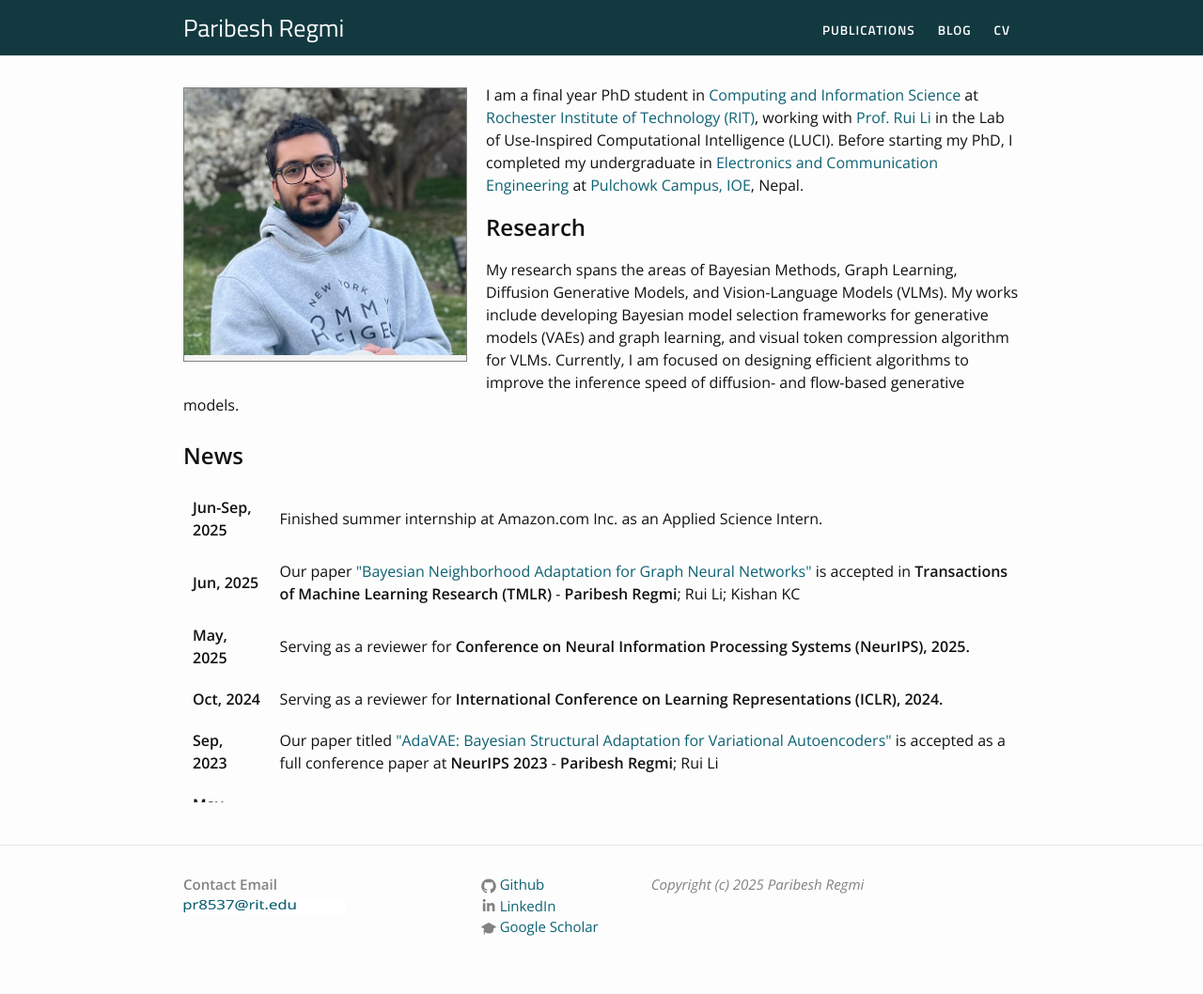
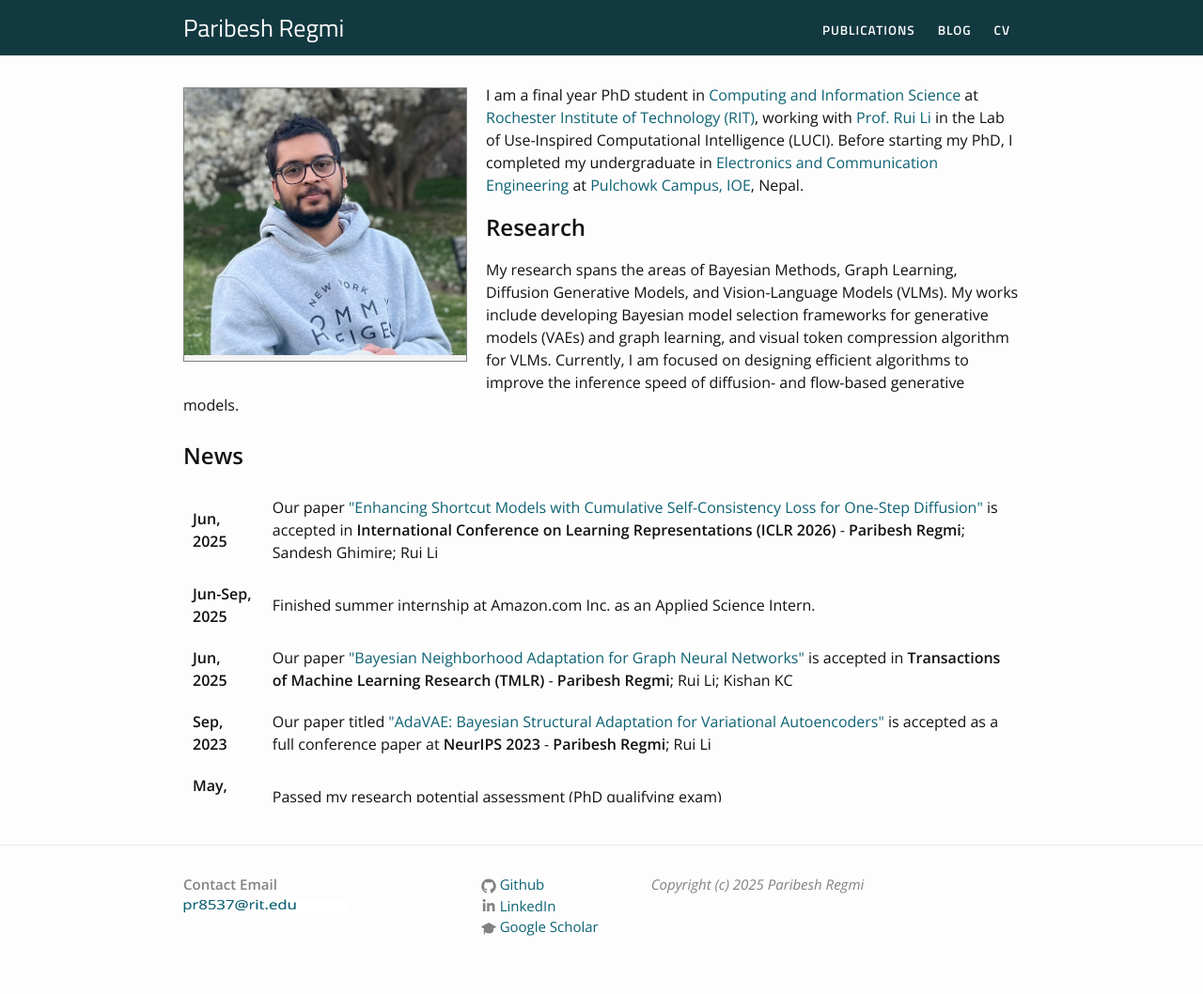
Before and after one commit to paribeshregmi/paribeshregmi.github.io, a Jekyll site: the page built from index.markdown, in a window 1280 px wide. Shown: the whole page at 94% size. Built offline with Jekyll 4.4.1, drawn with Linux system fonts in a browser that asks for light colours.

Commit message:
Update index.markdown

```diff
--- a/index.markdown
+++ b/index.markdown
@@ -24,6 +24,10 @@ My research spans the areas of Bayesian Methods, Graph Learning, Diffusion Gener
  <div class="updates" style="height: 21em; overflow-y: scroll;">
      <table>
     <tr>
+        <td><b>Jun, 2025</b></td>
+        <td> Our paper <a href="https://openreview.net/forum?id=cZqAk87Lu4" target="_blank" rel="noopener noreferrer">"Enhancing Shortcut Models with Cumulative Self-Consistency Loss for One-Step Diffusion"</a> is accepted in <b>International Conference on Learning Representations (ICLR 2026)</b> - <b>Paribesh Regmi</b>; Sandesh Ghimire; Rui Li</td>
+    </tr>
+    <tr>
         <td><b>Jun-Sep, 2025</b></td>
         <td> Finished summer internship at Amazon.com Inc. as an Applied Science Intern.</td>
       </tr>
@@ -31,14 +35,6 @@ My research spans the areas of Bayesian Methods, Graph Learning, Diffusion Gener
         <td><b>Jun, 2025</b></td>
         <td> Our paper <a href="https://openreview.net/forum?id=2zEemRib3a" target="_blank" rel="noopener noreferrer">"Bayesian Neighborhood Adaptation for Graph Neural Networks"</a> is accepted in <b>Transactions of Machine Learning Research (TMLR)</b> - <b>Paribesh Regmi</b>; Rui Li; Kishan KC</td>
     </tr>
-      <tr>
-        <td><b>May, 2025</b></td>
-        <td> Serving as a reviewer for <b>Conference on Neural Information Processing Systems (NeurIPS), 2025.</b></td>
-      </tr>
-      <tr>
-        <td><b>Oct, 2024</b></td>
-        <td> Serving as a reviewer for <b>International Conference on Learning Representations (ICLR), 2024.</b></td>
-      </tr>
       <tr>
         <td><b>Sep, 2023</b></td>
         <td> Our paper titled <a href="https://neurips.cc/virtual/2023/poster/70855" target="_blank" rel="noopener noreferrer">"AdaVAE: Bayesian Structural Adaptation for Variational Autoencoders"</a> is accepted as a full conference paper at <b>NeurIPS 2023</b> - <b>Paribesh Regmi</b>; Rui Li</td>
```
